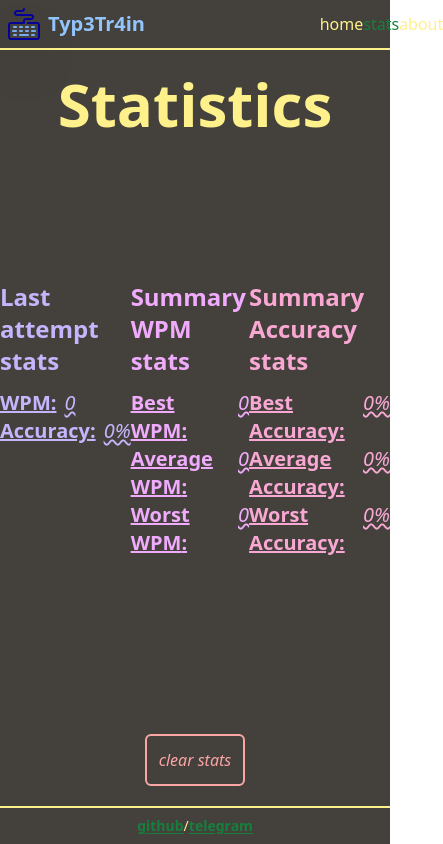
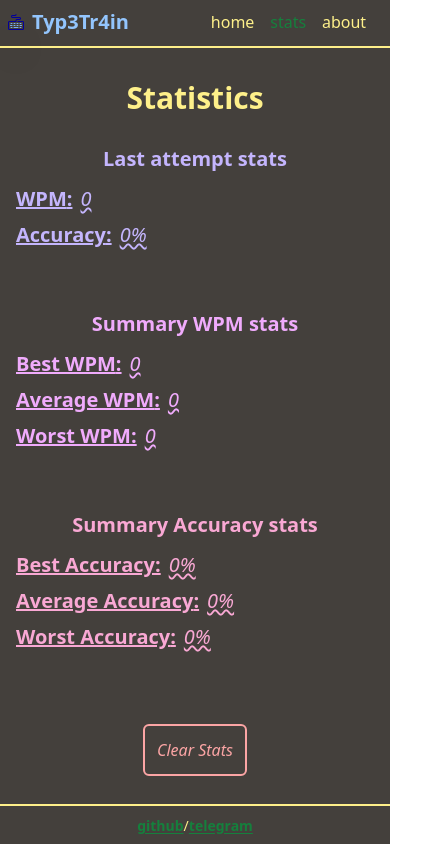
Before and after one commit to muwa37/typ3tr4in, a React app: page /stats in a window 390 px wide. Shown: the whole page, 443 px wide, since content can reach past the window. Built offline with nearby package versions, Linux system fonts and the light colour scheme; what txtgen would draw is missing.

Commit message:
Added mobile layout

```diff
--- a/src/components/trainer/Menu.tsx
+++ b/src/components/trainer/Menu.tsx
@@ -29,7 +29,7 @@ const Menu = ({
       >
         {timeLeft}
       </p>
-      <div className=' flex items-center justify-start'>
+      <div className='flex items-center justify-start'>
         <h2 className='pr-2 italic text-red-300'>select time mode: </h2>
         <ul className='flex'>
           {timeMods.map(timeMode => (
--- a/src/components/ui/PageTitle.tsx
+++ b/src/components/ui/PageTitle.tsx
@@ -1,7 +1,9 @@
 type Props = { pageTitle: string };
 
 const PageTitle = ({ pageTitle }: Props) => {
-  return <h1 className='mt-4 text-6xl font-extrabold'>{pageTitle}</h1>;
+  return (
+    <h1 className='mt-4 text-3xl md:text-6xl font-extrabold'>{pageTitle}</h1>
+  );
 };
 
 export default PageTitle;
--- a/src/components/wrapper/Header.tsx
+++ b/src/components/wrapper/Header.tsx
@@ -9,7 +9,7 @@ const Header = () => {
           <div className='flex h-full items-center justify-center'>
             <div className='flex justify-center items-center w-1/2 h-full'>
               <img
-                className='h-8 drop-shadow-2xl '
+                className='h-4 md:h-8 drop-shadow-2xl'
                 src={navLogo}
                 alt='nav-logo'
               />
@@ -19,7 +19,7 @@ const Header = () => {
             </h4>
           </div>
         </NavLink>
-        <nav className='w-1/6 flex items-center justify-evenly'>
+        <nav className='w-1/2 md:w-1/6 flex items-center justify-evenly'>
           <NavLink
             to='/'
             className={({ isActive }) =>
--- a/src/layouts/Main.tsx
+++ b/src/layouts/Main.tsx
@@ -4,11 +4,13 @@ import { Outlet } from 'react-router-dom';
 
 const Main = () => {
   return (
-    <div className='h-screen w-screen flex flex-col justify-between bg-stone-700 text-yellow-200 transition-all'>
+    <div className='h-screen w-screen flex flex-col justify-between bg-stone-700 text-yellow-200 transition-all overflow-hidden'>
       <Header />
-      <div className='py-2 h-[90%] border-y-2 border-yellow-200'>
+
+      <div className='h-[90%] py-4 md:py-6 border-y-2 border-yellow-200 overflow-y-auto'>
         <Outlet />
       </div>
+
       <Footer />
     </div>
   );
--- a/src/pages/About.tsx
+++ b/src/pages/About.tsx
@@ -6,14 +6,14 @@ const About = () => {
   return (
     <section className='flex flex-col w-full h-full items-center justify-evenly'>
       <PageTitle pageTitle='About Typ3Tr4in' />
-      <div className='h-full w-full flex flex-col items-center justify-evenly'>
-        <h2 className='text-2xl font-bold'>
+      <div className='h-full w-2/3 flex flex-col items-center justify-evenly py-4'>
+        <h2 className='text-xl md:text-2xl font-bold'>
           This application can test and help you improve your typing speed
         </h2>
-        <div className=' w-1/4 flex flex-col items-center justify-center'>
+        <div className='w-full md:w-1/4 flex flex-col items-center justify-center pt-2'>
           <h2 className='text-3xl font-bold'>Tech stack:</h2>
           <ul className='flex flex-col items-center justify-start '>
-            {techNames.map((techName) => (
+            {techNames.map(techName => (
               <CustomLi liTitle={techName} />
             ))}
           </ul>
--- a/src/pages/Stat.tsx
+++ b/src/pages/Stat.tsx
@@ -15,17 +15,19 @@ const Stat = () => {
   };
 
   return (
-    <section className='flex flex-col w-full h-full items-center justify-evenly'>
+    <section className='flex flex-col w-full h-full items-center justify-evenly px-4'>
       <PageTitle pageTitle='Statistics' />
-      <div className='flex w-full h-full items-center justify-evenly'>
-        <div className='h-1/2 text-violet-300'>
-          <h2 className='text-2xl font-bold mb-3'>Last attempt stats</h2>
-          <ul>
+
+      <div className='flex flex-col lg:flex-row w-full h-full items-center justify-evenly lg:space-x-4 space-y-8 lg:space-y-0'>
+        <div className='w-full lg:w-1/3 text-violet-300'>
+          <h2 className='text-xl lg:text-2xl font-bold mb-3 text-center'>
+            Last attempt stats
+          </h2>
+          <ul className='space-y-2'>
             <CustomLi
               liTitle='WPM'
               liText={stat.lastAttemptStats.WPM.toString()}
             />
-
             <CustomLi
               liTitle='Accuracy'
               liText={formatPercentage(stat.lastAttemptStats.accuracy)}
@@ -33,18 +35,22 @@ const Stat = () => {
           </ul>
         </div>
 
-        <div className='h-1/2 text-fuchsia-300'>
-          <h2 className='text-2xl font-bold mb-3'>Summary WPM stats</h2>
-          <ul>
+        <div className='w-full lg:w-1/3 text-fuchsia-300'>
+          <h2 className='text-xl lg:text-2xl font-bold mb-3 text-center'>
+            Summary WPM stats
+          </h2>
+          <ul className='space-y-2'>
             <CustomLi liTitle='Best WPM' liText={stat.bestWPM.toString()} />
             <CustomLi liTitle='Average WPM' liText={stat.avgWPM.toString()} />
             <CustomLi liTitle='Worst WPM' liText={stat.worstWPM.toString()} />
           </ul>
         </div>
 
-        <div className='h-1/2 text-pink-300'>
-          <h2 className='text-2xl font-bold mb-3'>Summary Accuracy stats</h2>
-          <ul>
+        <div className='w-full lg:w-1/3 text-pink-300'>
+          <h2 className='text-xl lg:text-2xl font-bold mb-3 text-center'>
+            Summary Accuracy stats
+          </h2>
+          <ul className='space-y-2'>
             <CustomLi
               liTitle='Best Accuracy'
               liText={formatPercentage(stat.bestAccuracy)}
@@ -61,7 +67,9 @@ const Stat = () => {
         </div>
       </div>
 
-      <CustomButton onClickFn={onClearClick} buttonText='clear stats' />
+      <div className='w-full flex justify-center mt-8'>
+        <CustomButton onClickFn={onClearClick} buttonText='Clear Stats' />
+      </div>
     </section>
   );
 };
```
